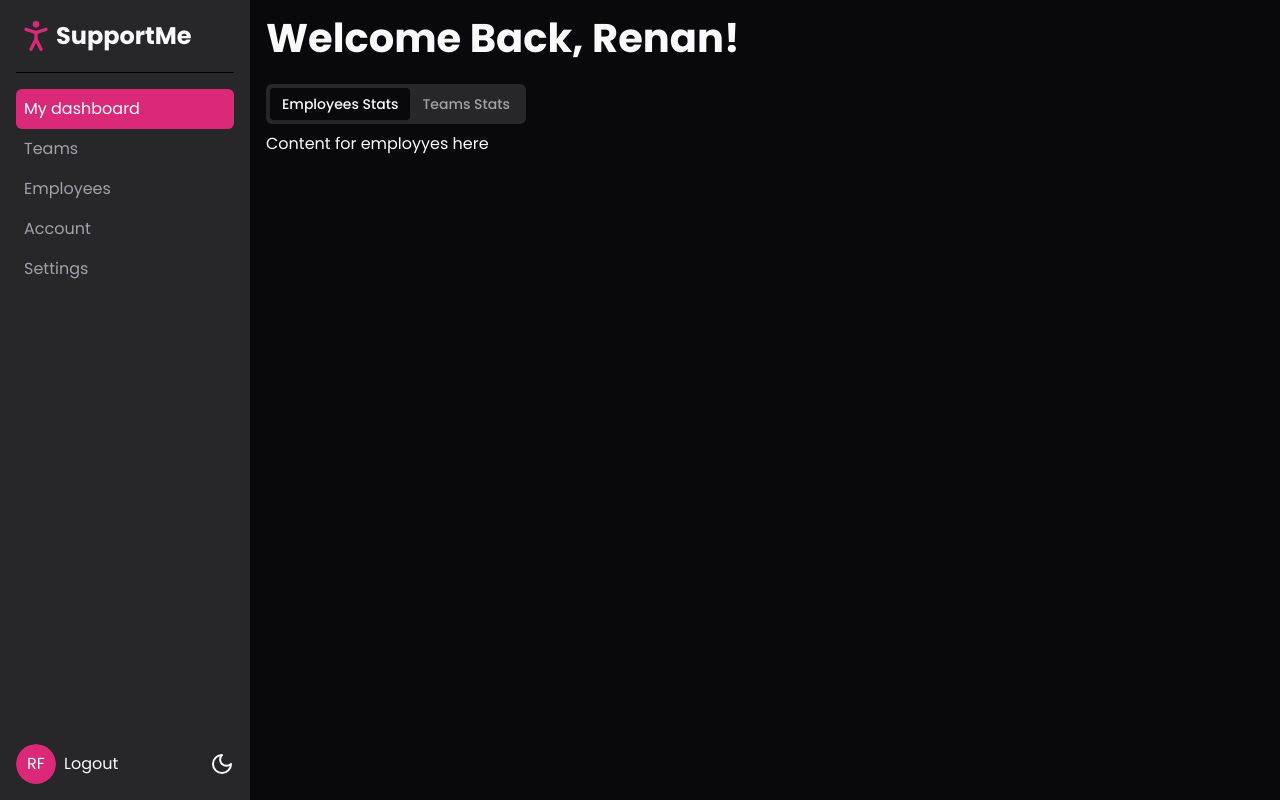
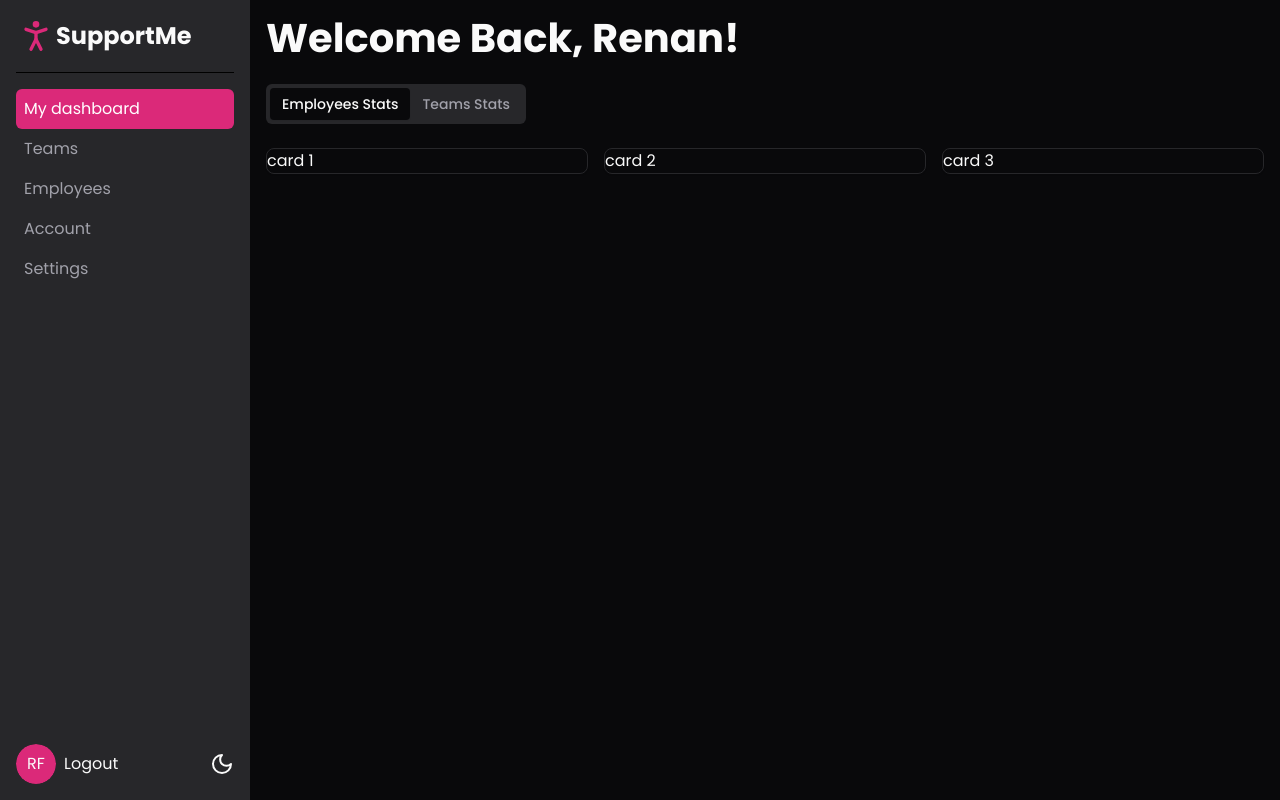
Before and after one commit to RRFayad/Shadcn, a Next.js app in the folder support-me-app/: page /dashboard in a window 1280 px wide. Built offline with nearby package versions, Linux system fonts and the light colour scheme.

Commit message:
S06(Dashboard Page): 30. Add the data Cards

```diff
--- /dev/null
+++ b/support-me-app/src/app/dashboard/components/employees-stats.tsx
@@ -0,0 +1,13 @@
+import { Card } from "@/components/ui/card";
+
+function EmployeesStats() {
+  return (
+    <div className="grid gap-4 lg:grid-cols-3">
+      <Card>card 1</Card>
+      <Card>card 2</Card>
+      <Card>card 3</Card>
+    </div>
+  );
+}
+
+export default EmployeesStats;
--- /dev/null
+++ b/support-me-app/src/app/dashboard/components/teams-stats.tsx
@@ -0,0 +1,5 @@
+function TeamsStats() {
+  return <>Teams Stats</>;
+}
+
+export default TeamsStats;
--- a/support-me-app/src/app/dashboard/page.tsx
+++ b/support-me-app/src/app/dashboard/page.tsx
@@ -1,14 +1,20 @@
 import { Tabs, TabsContent, TabsList, TabsTrigger } from "@/components/ui/tabs";
+import EmployeesStats from "./components/employees-stats";
+import TeamsStats from "./components/teams-stats";
 
 function dashboardPage() {
   return (
     <Tabs defaultValue="employees">
-      <TabsList>
+      <TabsList className="mb-4">
         <TabsTrigger value="employees">Employees Stats</TabsTrigger>
         <TabsTrigger value="teams">Teams Stats</TabsTrigger>
       </TabsList>
-      <TabsContent value="employees">Content for employyes here</TabsContent>
-      <TabsContent value="teams">Content for teams here</TabsContent>
+      <TabsContent value="employees">
+        <EmployeesStats />
+      </TabsContent>
+      <TabsContent value="teams">
+        <TeamsStats />
+      </TabsContent>
     </Tabs>
   );
 }
```
